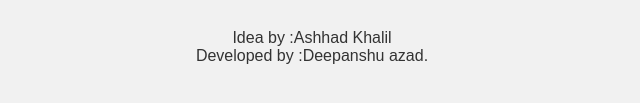
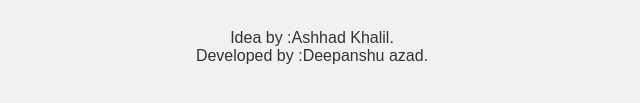
Before and after one commit to DEVAZAD/Recipefinder, a plain HTML site: page index.html in a window 1280 px wide. Shown: the part 531-634 px from the top of the page, 328-968 px from the left. Drawn offline with Linux system fonts and the light colour scheme.

Commit message:
Update index.html

```diff
--- a/index.html
+++ b/index.html
@@ -30,7 +30,7 @@
         <div id="recipe-container"></div>
       </main>
       <footer>
-        <p>Idea by :Ashhad Khalil</p>
+        <p>Idea by :Ashhad Khalil.</p>
         <p>Developed by :Deepanshu azad.</p>
       </footer>
     </div>
```
